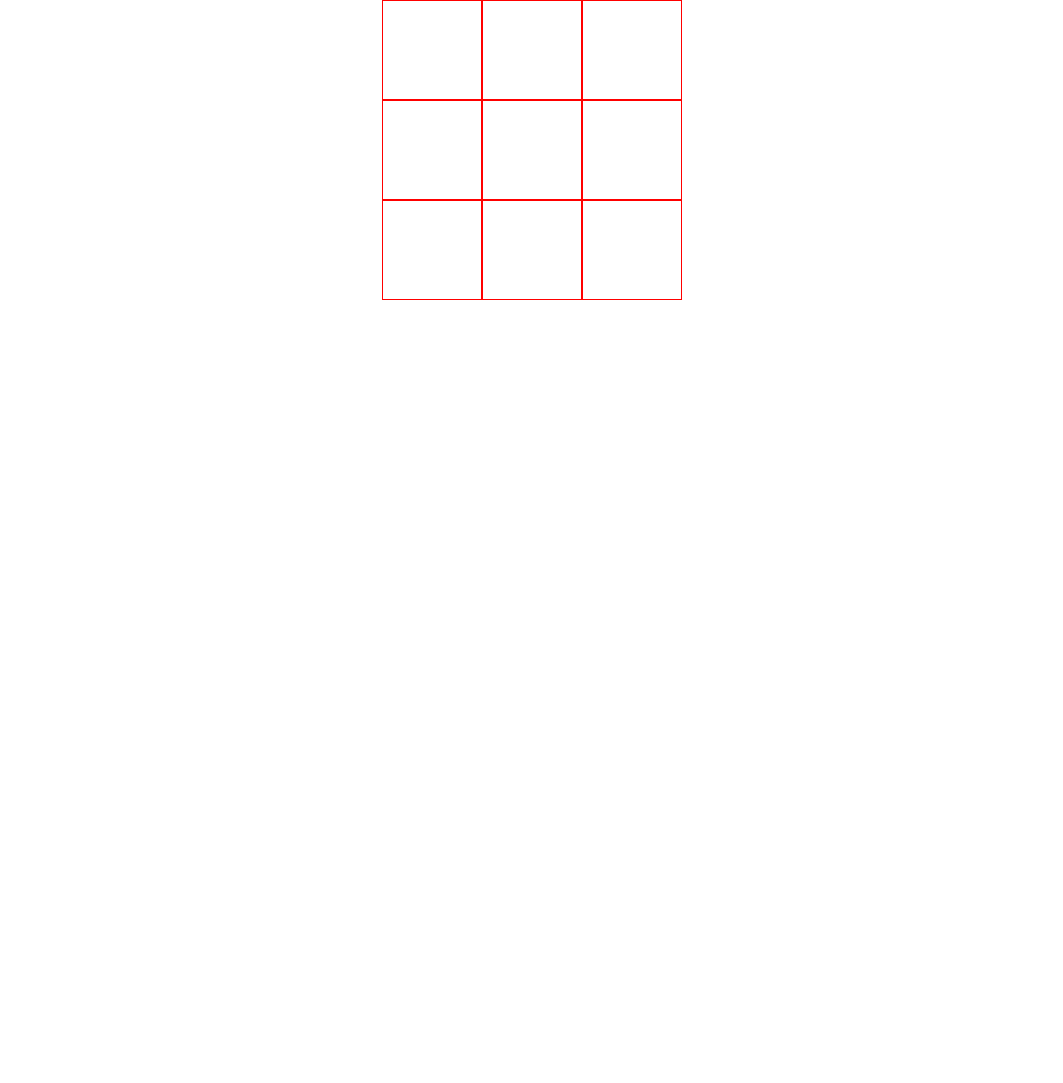
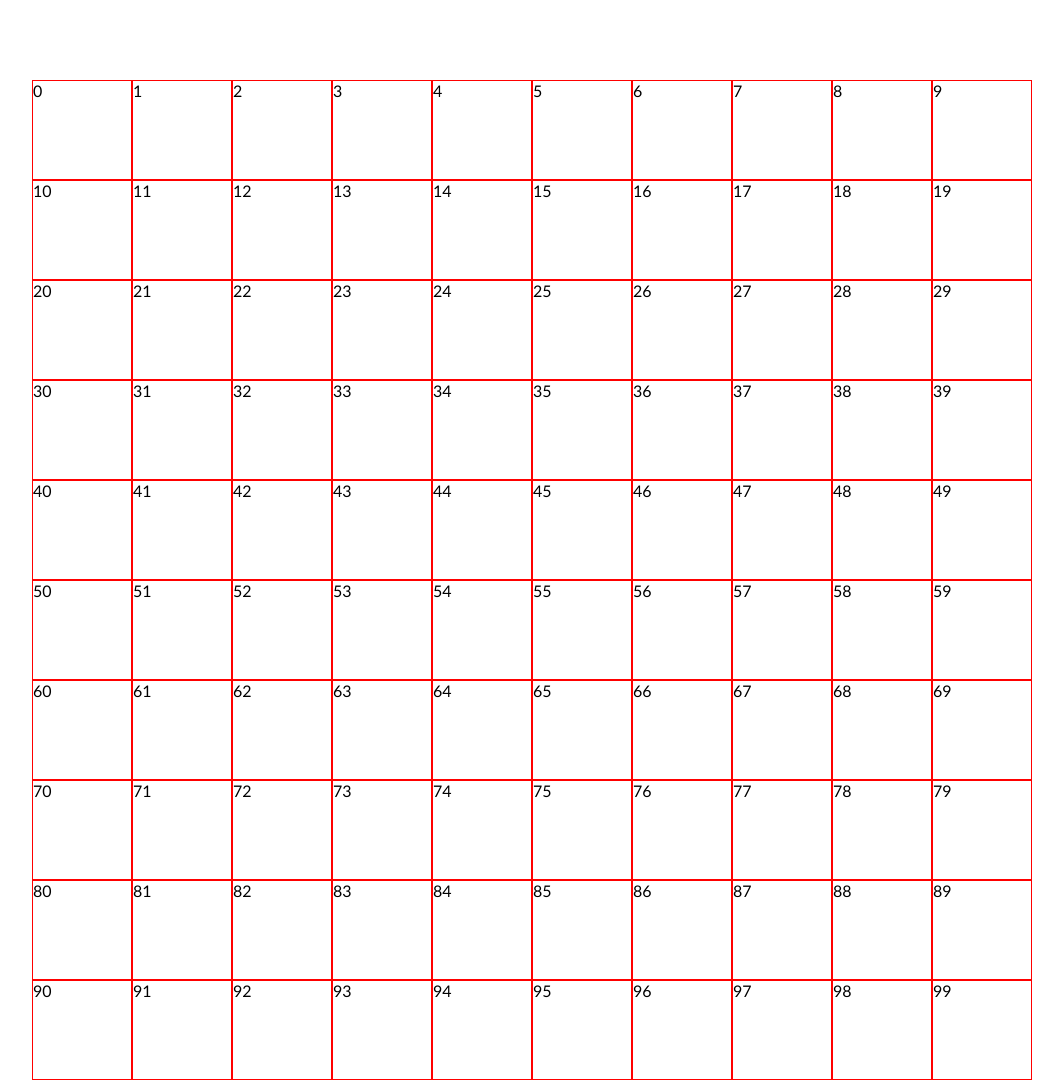
Before and after one commit to LucaAgatinoPrivitera/js-campominato-grid, a plain HTML site: page index.html in a window 1280 px wide. Shown: the whole page, without its empty margins (108-1171 px from the left). Before the commit the page ends 800 px from the top, so only its background shows below. Drawn offline with Linux system fonts and the light colour scheme.

Commit message:
MS 2 - Finito

```diff
--- a/index.html
+++ b/index.html
@@ -12,15 +12,6 @@
         <!-- Div che contiene tutta la griglia -->
         <div class="grid">
             <!-- Singolo elemento qua dentro -->
-            <div class="square"></div>
-            <div class="square"></div>
-            <div class="square"></div>
-            <div class="square"></div>
-            <div class="square"></div>
-            <div class="square"></div>
-            <div class="square"></div>
-            <div class="square"></div>
-            <div class="square"></div>
         </div>
     </div>
     <script src="./main.js"></script>
--- a/main.js
+++ b/main.js
@@ -0,0 +1,13 @@
+let griglia = document.querySelector(".grid");
+
+// griglia.innerHTML("ciao"); non mi funziona, perché va usato append da quello che ho capito
+for (let i = 0; i < 100; i++) {
+
+    let quadrato = document.createElement("div");
+    griglia.append(quadrato)
+
+    quadrato.classList.add("square");
+    quadrato.innerText = i;
+    console.log("ciao")
+
+}
--- a/style.css
+++ b/style.css
@@ -3,10 +3,15 @@
     padding: 0;
     box-sizing: border-box;
 }
+body{
+    font-family: 'Gill Sans', 'Gill Sans MT', Calibri, 'Trebuchet MS', sans-serif;
+}
 
 .container{
     margin: auto;
-    width: 300px;
+    /* width: 300px;  */
+    width: 1000px;
+    padding: 5rem 0;
 }
 .grid{
     display: flex;
@@ -19,3 +24,8 @@
     height: 100px;
     border: 1px solid red;
 }
+
+.clicked{
+    background-color: black;
+    color: white;
+}
```
